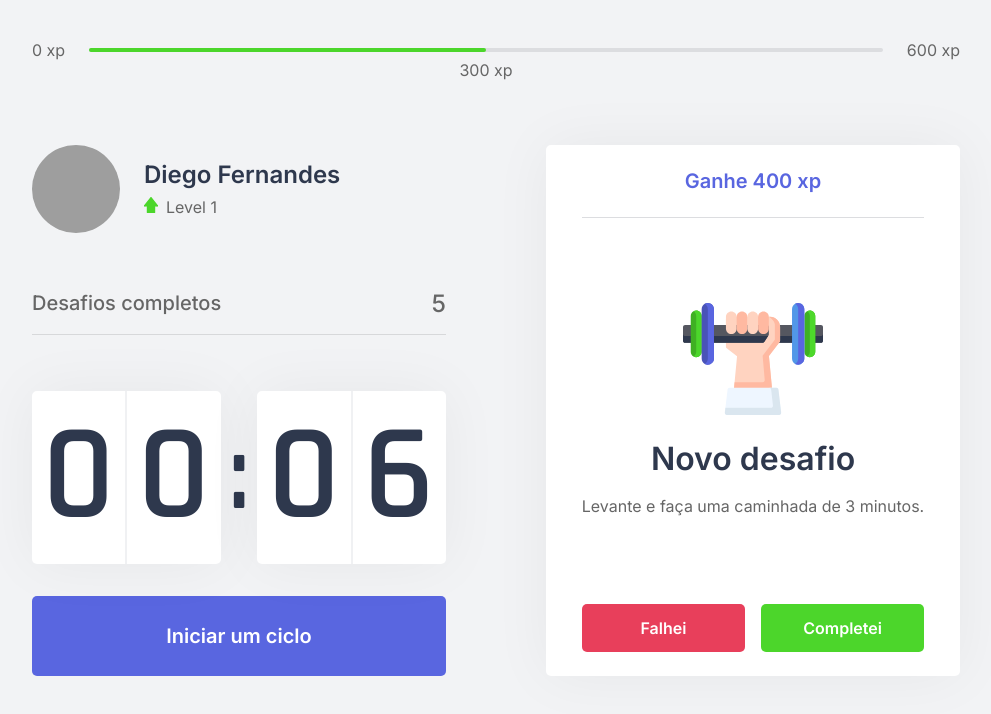
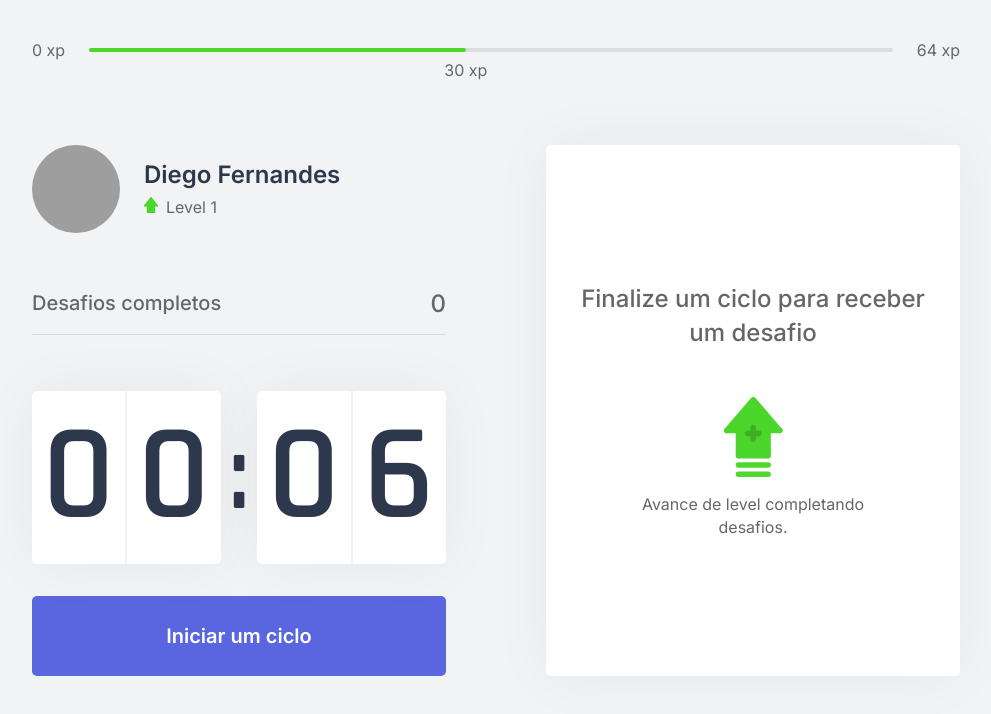
Before and after one commit to DouglasVarollo/NLW4-react, a Next.js app: page / in a window 1280 px wide. Shown: the top 714 px of the page, without its empty margins (144-1135 px from the left). Built offline with nearby package versions, Linux system fonts and the light colour scheme; grey boxes are pictures that could not be loaded.

Commit message:
Add dynamic challenges

```diff
--- /dev/null
+++ b/challenges.json
@@ -0,0 +1,62 @@
+[
+  {
+    "type": "body",
+    "description": "Estique um de seus braços com a palma da mão virada para frente e puxe os dedos para cima por 10 segundos por mão.",
+    "amount": 80
+  },
+  {
+    "type": "body",
+    "description": "Estique seu braço contra o peito e puxe-o utilizando o outro braço por 10 segundos por braço.",
+    "amount": 60
+  },
+  {
+    "type": "body",
+    "description": "Puxe seu pescoço com a ajuda da mão para a direita e para a esquerda, permanecendo na posição por alguns segundos.",
+    "amount": 70
+  },
+  {
+    "type": "body",
+    "description": "Com as duas mãos na parte de trás da cabeça, leve-a para baixo, alongando a parte de trás da região.",
+    "amount": 60
+  },
+  {
+    "type": "body",
+    "description": "Cruze as pernas e desça com as mãos esticadas em direção ao chão. Repita o movimento com a outra perna na frente.",
+    "amount": 100
+  },
+  {
+    "type": "body",
+    "description": "Sentado, abra as pernas e tente encostar as palmas das mãos no chão, repita 3 vezes por 5 segundos.",
+    "amount": 80
+  },
+  {
+    "type": "body",
+    "description": "Puxe o joelho de encontro ao peito e segure, troque de perna após 10 segundos.",
+    "amount": 50
+  },
+  {
+    "type": "body",
+    "description": "Sentado, cruze uma perna e incline seu tronco à frente, troque de perna após 10 segundos.",
+    "amount": 80
+  },
+  {
+    "type": "eye",
+    "description": "Sentado, feche os olhos e cubra-os com as palmas da mão durante 2 minutos, depois abra normalmente.",
+    "amount": 90
+  },
+  {
+    "type": "eye",
+    "description": "Em algum ambiente aberto, olhe o mais longe que puder em quatro direções por 3s, mexa apenas os olhos. Repita 3 vezes.",
+    "amount": 140
+  },
+  {
+    "type": "eye",
+    "description": "Usando os polegares, massage a área abaixo das sobrancelhas em movimentos circulares por 15 segundos.",
+    "amount": 70
+  },
+  {
+    "type": "body",
+    "description": "Em pé, gire a cintura o máximo que puder para a esquerda, segure por cinco segundos. Repita para a direita.",
+    "amount": 90
+  }
+]
--- a/src/components/ChallengeBox.tsx
+++ b/src/components/ChallengeBox.tsx
@@ -1,24 +1,27 @@
+import { useContext } from 'react';
+
 import styles from '../styles/components/ChallengeBox.module.css';
+import { ChallengesContext } from '../contexts/ChallengesContext';
 
 export function ChallengeBox() {
-  const hasActiveChallenge = true;
+  const { activeChallenge, resetChallenge } = useContext(ChallengesContext);
 
   return (
     <div className={styles.challengeBoxContainer}>
-      {hasActiveChallenge ? (
+      {activeChallenge ? (
         <div className={styles.challengeActive}>
-          <header>Ganhe 400 xp</header>
+          <header>Ganhe {activeChallenge.amount} xp</header>
 
           <main>
-            <img src="icons/body.svg" />
+            <img src={`icons/${activeChallenge.type}.svg`} />
 
             <strong>Novo desafio</strong>
 
-            <p>Levante e faça uma caminhada de 3 minutos.</p>
+            <p>{activeChallenge.description}</p>
           </main>
 
           <footer>
-            <button className={styles.challengeFailedButton}>Falhei</button>
+            <button className={styles.challengeFailedButton} onClick={resetChallenge}>Falhei</button>
             <button className={styles.challengeSucceededButton}>
               Completei
             </button>
--- a/src/components/CompletedChallenges.tsx
+++ b/src/components/CompletedChallenges.tsx
@@ -1,11 +1,16 @@
+import { useContext } from 'react';
+
 import styles from '../styles/components/CompletedChallenges.module.css';
+import { ChallengesContext } from '../contexts/ChallengesContext';
 
 export function CompletedChallenges() {
+  const { challengesCompleted } = useContext(ChallengesContext);
+
   return (
     <div className={styles.completedChallengesContainer}>
       <span>Desafios completos</span>
 
-      <span>5</span>
+      <span>{challengesCompleted}</span>
     </div>
   );
 }
--- a/src/components/ExperienceBar.tsx
+++ b/src/components/ExperienceBar.tsx
@@ -1,19 +1,32 @@
+import { useContext } from 'react';
+
 import styles from '../styles/components/ExperienceBar.module.css';
+import { ChallengesContext } from '../contexts/ChallengesContext';
 
 export function ExperienceBar() {
+  const { currentExperience, experienceToNextLevel } = useContext(
+    ChallengesContext
+  );
+
+  const percentToNextLevel =
+    Math.round(currentExperience * 100) / experienceToNextLevel;
+
   return (
     <header className={styles.experienceBar}>
       <span>0 xp</span>
 
       <div>
-        <div style={{ width: '50%' }}></div>
+        <div style={{ width: `${percentToNextLevel}%` }}></div>
 
-        <span className={styles.currentExperience} style={{ left: '50%' }}>
-          300 xp
+        <span
+          className={styles.currentExperience}
+          style={{ left: `${percentToNextLevel}%` }}
+        >
+          {currentExperience} xp
         </span>
       </div>
 
-      <span>600 xp</span>
+      <span>{experienceToNextLevel} xp</span>
     </header>
   );
 }
--- a/src/contexts/ChallengesContext.tsx
+++ b/src/contexts/ChallengesContext.tsx
@@ -1,10 +1,21 @@
 import { createContext, ReactNode, useState } from 'react';
 
+import challenges from '../../challenges.json';
+
+interface Challenge {
+  amount: number;
+  description: string;
+  type: 'body' | 'eye';
+}
+
 interface ChallengesContextData {
+  activeChallenge: Challenge;
   challengesCompleted: number;
   currentExperience: number;
+  experienceToNextLevel: number;
   level: number;
   levelUp: () => void;
+  resetChallenge: () => void;
   startNewChallenge: () => void;
 }
 
@@ -15,25 +26,38 @@
 export const ChallengesContext = createContext({} as ChallengesContextData);
 
 export function ChallengesProvider(props: ChallengesProviderProps) {
+  const [activeChallenge, setActiveChallenge] = useState(null);
   const [challengesCompleted, setChallengesCompleted] = useState(0);
-  const [currentExperience, setCurrentExperience] = useState(0);
-  const [level, setLevel] = useState(0);
+  const [currentExperience, setCurrentExperience] = useState(30);
+  const [level, setLevel] = useState(1);
+
+  const experienceToNextLevel = Math.pow((level + 1) * 4, 2);
 
   function levelUp() {
     setLevel(level + 1);
   }
 
+  function resetChallenge() {
+    setActiveChallenge(null);
+  }
+
   function startNewChallenge() {
-    console.log('New challenge');
+    const randomChallengeIndex = Math.floor(Math.random() * challenges.length);
+    const challenge = challenges[randomChallengeIndex];
+
+    setActiveChallenge(challenge);
   }
 
   return (
     <ChallengesContext.Provider
       value={{
+        activeChallenge,
         challengesCompleted,
         currentExperience,
+        experienceToNextLevel,
         level,
         levelUp,
+        resetChallenge,
         startNewChallenge
       }}
     >
```
